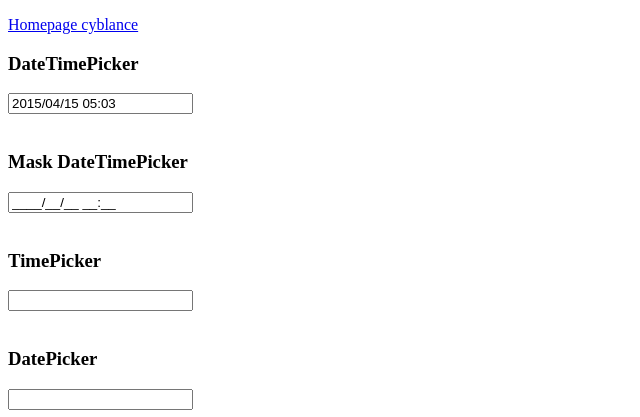
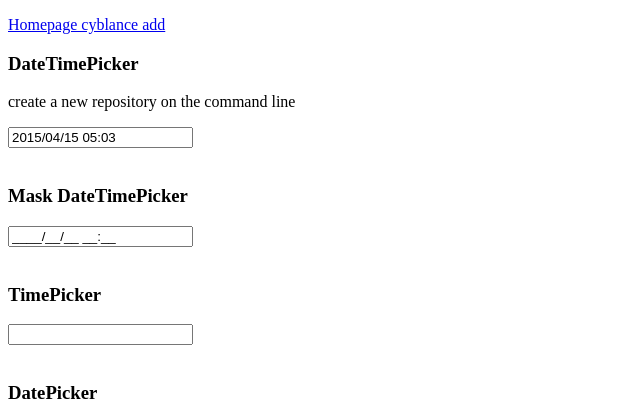
Before and after one commit to cyblancevipul/testgit, a plain HTML site: page index.html in a window 1280 px wide. Shown: the top 417 px of the page, without its empty margins (0-640 px from the left). Drawn offline with nearby package versions, Linux system fonts and the light colour scheme.

Commit message:
change Commit add

```diff
--- a/index.html
+++ b/index.html
@@ -5,8 +5,9 @@
 <link rel="stylesheet" type="text/css" href="./jquery.datetimepicker.css"/>
 </head>
 <body>
-	<p><a href="http://xdsoft.net/jqplugins/datetimepicker/">Homepage cyblance</a></p>
+	<p><a href="http://xdsoft.net/jqplugins/datetimepicker/">Homepage cyblance add</a></p>
 	<h3>DateTimePicker</h3>
+	<p>create a new repository on the command line</p>
 	<input type="text" value="2014/03/15 05:06" id="datetimepicker"/><br><br>
 	<h3>Mask DateTimePicker</h3>
 	<input type="text" value="" id="datetimepicker_mask"/><br><br>
```
